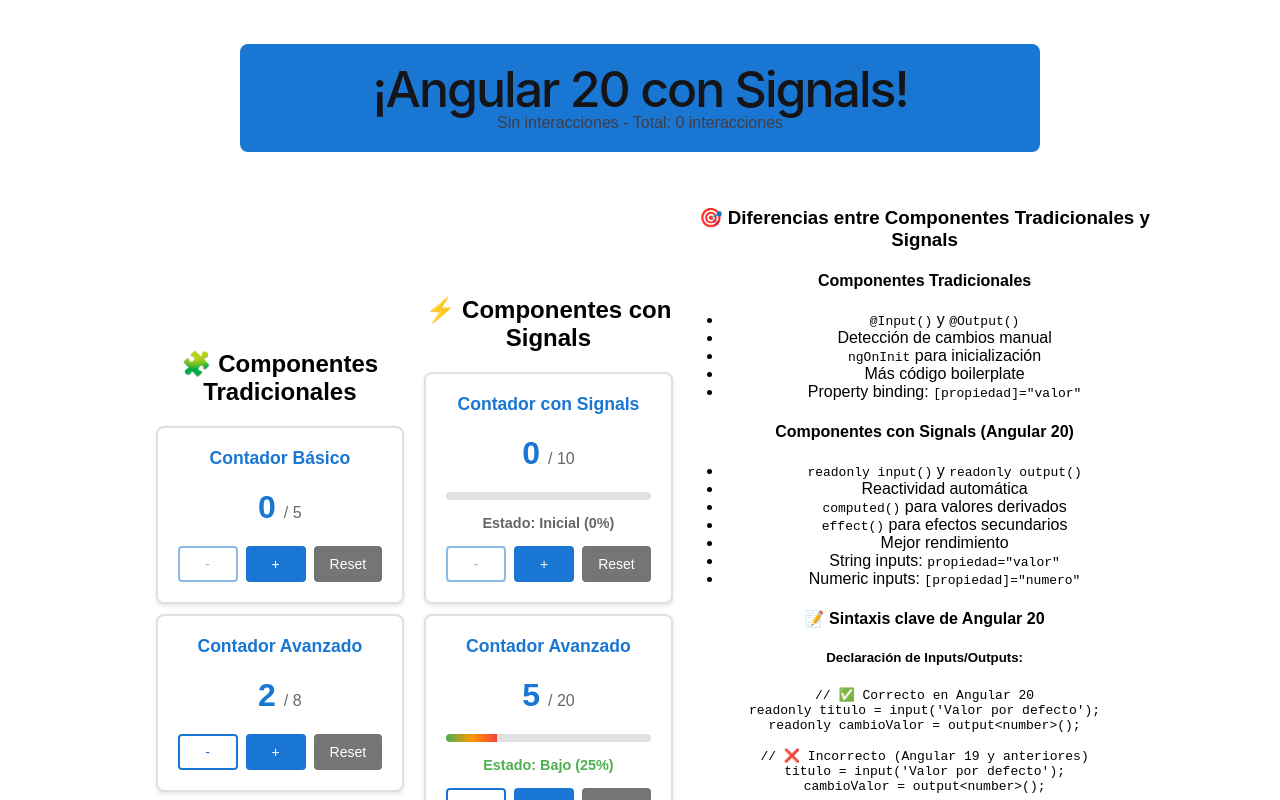
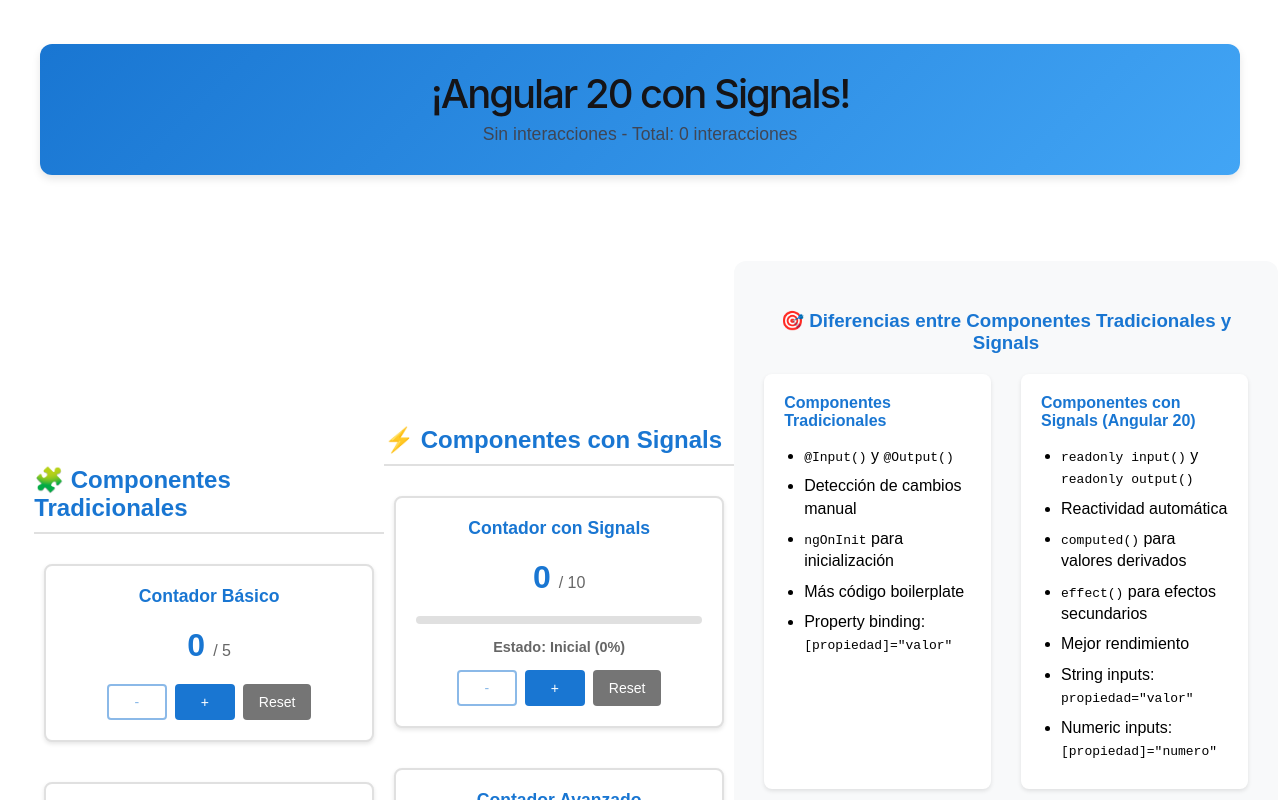
Before and after one commit to devburgos27/mi-primera-app, an Angular app: page / in a window 1280 px wide. Shown: the top 800 px of the page. Built offline with nearby package versions, Linux system fonts and the light colour scheme.

Commit message:
css actualizado para signals

```diff
--- a/src/app/app.css
+++ b/src/app/app.css
@@ -1,5 +1,5 @@
 .container {
-  max-width: 800px;
+  max-width: 1200px;
   margin: 0 auto;
   padding: 20px;
   font-family: Arial, sans-serif;
@@ -7,48 +7,103 @@
 
 header {
   text-align: center;
-  background: #1976d2;
+  background: linear-gradient(135deg, #1976d2, #42a5f5);
   color: white;
-  padding: 20px;
-  border-radius: 8px;
+  padding: 30px;
+  border-radius: 12px;
+  margin-bottom: 30px;
+  box-shadow: 0 4px 8px rgba(0,0,0,0.1);
+}
+
+header h1 {
+  margin: 0 0 10px 0;
+  font-size: 2.5rem;
+}
+
+.estadisticas {
+  font-size: 1.1rem;
+  margin: 10px 0 0 0;
+  opacity: 0.9;
+}
+
+.seccion {
+  margin: 40px 0;
+}
+
+.seccion h2 {
+  color: #1976d2;
+  border-bottom: 2px solid #e0e0e0;
+  padding-bottom: 10px;
   margin-bottom: 20px;
 }
 
-main {
-  text-align: center;
-  padding: 20px;
-}
-
-.mensaje {
-  font-size: 1.2rem;
-  color: #1976d2;
+.componentes-grid {
+  display: grid;
+  grid-template-columns: repeat(auto-fit, minmax(350px, 1fr));
+  gap: 20px;
   margin: 20px 0;
 }
 
-.contador {
-  font-size: 1rem;
-  color: #666;
-  margin: 10px 0;
+.comparacion {
+  background: #f8f9fa;
+  padding: 30px;
+  border-radius: 12px;
+  margin: 40px 0;
 }
 
-.btn-primary {
-  background: #1976d2;
-  color: white;
-  border: none;
-  padding: 12px 24px;
-  border-radius: 4px;
-  cursor: pointer;
-  font-size: 16px;
+.comparacion h3 {
+  color: #1976d2;
+  text-align: center;
+  margin-bottom: 20px;
 }
 
-.btn-primary:hover {
-  background: #1565c0;
+.comparacion-grid {
+  display: grid;
+  grid-template-columns: 1fr 1fr;
+  gap: 30px;
+}
+
+.comparacion-item {
+  background: white;
+  padding: 20px;
+  border-radius: 8px;
+  box-shadow: 0 2px 4px rgba(0,0,0,0.1);
+}
+
+.comparacion-item h4 {
+  color: #1976d2;
+  margin-top: 0;
+  margin-bottom: 15px;
+}
+
+.comparacion-item ul {
+  margin: 0;
+  padding-left: 20px;
+}
+
+.comparacion-item li {
+  margin: 8px 0;
+  line-height: 1.4;
 }
 
 footer {
   text-align: center;
-  margin-top: 40px;
+  margin-top: 50px;
   padding: 20px;
   background: #f0f0f0;
   border-radius: 8px;
 }
+
+@media (max-width: 768px) {
+  .comparacion-grid {
+    grid-template-columns: 1fr;
+  }
+
+  .componentes-grid {
+    grid-template-columns: 1fr;
+  }
+
+  header h1 {
+    font-size: 2rem;
+  }
+}
```
